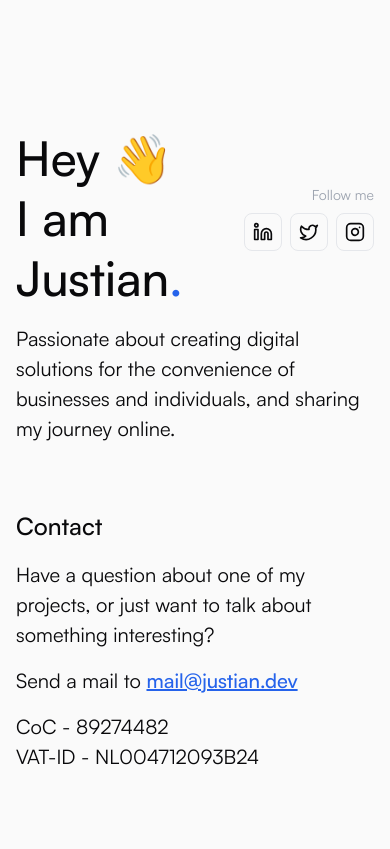
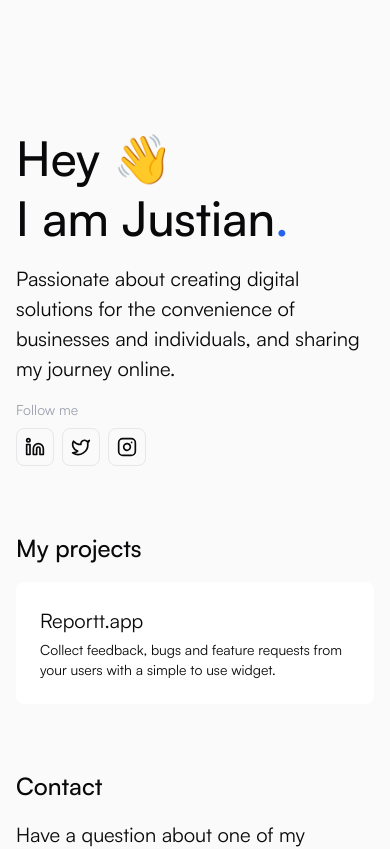
Before and after one commit to justiandevs/new-portfolio, a Next.js app: page / in a window 390 px wide. Shown: the top 849 px of the page. Built offline with nearby package versions, Linux system fonts and the light colour scheme.

Commit message:
Add first project and made design responsive

```diff
--- a/src/app/globals.css
+++ b/src/app/globals.css
@@ -30,6 +30,10 @@ h2 {
     @apply text-zinc-950;
 }
 
+h3 {
+    font-size: 20px;
+}
+
 p {
     font-size: 20px;
     @apply text-zinc-950;
--- a/src/app/page.tsx
+++ b/src/app/page.tsx
@@ -5,9 +5,9 @@ export default function Home() {
   return (
     <main className="max-w-3xl mx-auto px-4 xl:px-0 py-32 flex flex-col gap-16">
       <div className="flex flex-col gap-4">
-        <div className="flex flex-row justify-between items-center">
+        <div className="flex flex-col md:flex-row justify-between md:items-center">
           <h1>Hey 👋<br /> I am Justian<span className="text-blue-600">.</span></h1>
-          <div className="flex flex-col gap-2 items-end">
+          <div className="hidden md:flex flex-col gap-2 md:items-end">
             <p className="text-sm text-gray-400">Follow me</p>
             <div className="text-zinc-950 flex flex-row gap-2">
               <Link href="https://www.linkedin.com/in/justian-spijkerbosch-a4b74118b/" className="transition duration-200 border border-gray-200 p-2 rounded-lg hover:border-gray-400">
@@ -25,6 +25,27 @@ export default function Home() {
         <p>
           Passionate about creating digital solutions for the convenience of businesses and individuals, and sharing my journey online.
         </p>
+        <div className="flex md:hidden flex-col gap-2 md:items-end">
+          <p className="text-sm text-gray-400">Follow me</p>
+          <div className="text-zinc-950 flex flex-row gap-2">
+            <Link href="https://www.linkedin.com/in/justian-spijkerbosch-a4b74118b/" className="transition duration-200 border border-gray-200 p-2 rounded-lg hover:border-gray-400">
+              <Linkedin size={20} />
+            </Link>
+            <Link href="https://twitter.com/justiandev" className="transition duration-200 border border-gray-200 p-2 rounded-lg hover:border-gray-400">
+              <Twitter size={20} />
+            </Link>
+            <Link href="https://instagram.com/justianspijkerbosch" className="transition duration-200 border border-gray-200 p-2 rounded-lg hover:border-gray-400">
+              <Instagram size={20} />
+            </Link>
+          </div>
+        </div>
+      </div>
+      <div className="grid grid-cols-1 md:grid-cols-3 gap-4">
+        <h2 className="col-span-1 md:col-span-4">My projects</h2>
+        <Link href="https://reportt.app" className="col-span-1 bg-white transition duration-200 group hover:bg-blue-600 rounded-lg p-6 flex flex-col gap-1">
+          <h3 className="text-zinc-950 group-hover:text-zinc-50">Reportt.app</h3>
+          <p className="text-sm group-hover:text-zinc-50">Collect feedback, bugs and feature requests from your users with a simple to use widget.</p>
+        </Link>
       </div>
       <div className="grid grid-cols-1 md:grid-cols-12 gap-4">
         <h2 className="col-span-1 md:col-span-12">Contact</h2>
```
